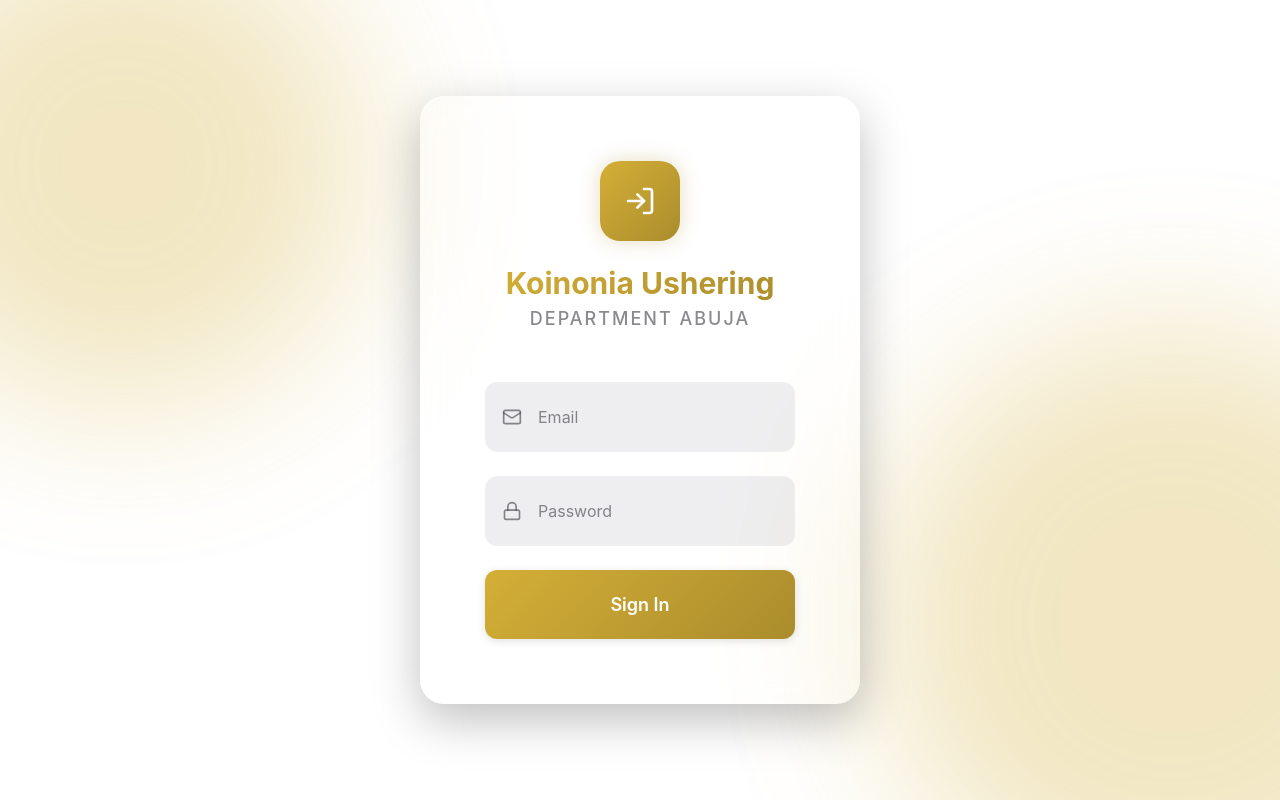
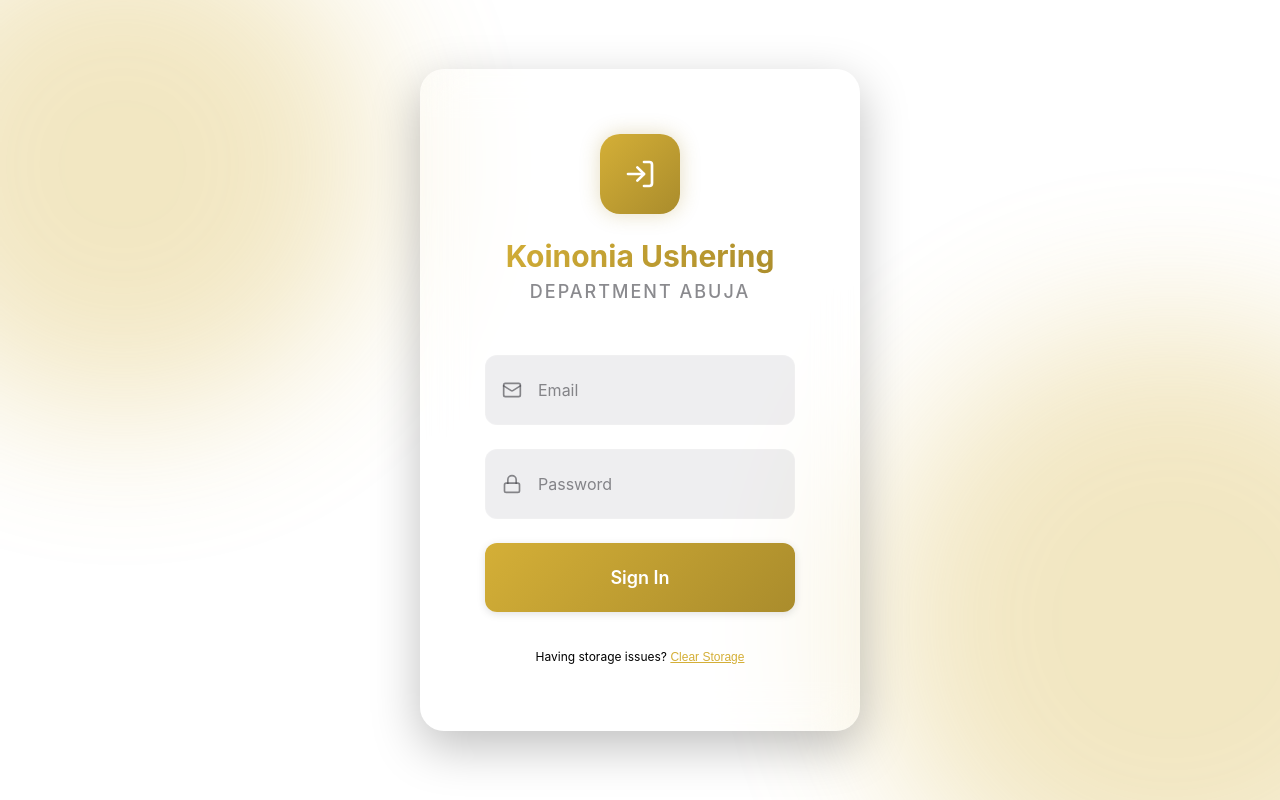
Before and after one commit to kudgraphics-gif/ushering-attendance, a React (Vite) app: page /login in a window 1280 px wide. Built offline with nearby package versions, Linux system fonts and the light colour scheme.

Commit message:
changed Image issue

```diff
--- a/src/pages/LoginPage.tsx
+++ b/src/pages/LoginPage.tsx
@@ -46,6 +46,20 @@
             const errorMessage = error instanceof Error ? error.message : 'Invalid email or password';
             toast.error(errorMessage);
             logout();
+        }
+    };
+
+    const handleClearStorage = () => {
+        if (confirm('⚠️ This will clear all stored data including avatars. Continue?')) {
+            try {
+                const itemCount = Object.keys(localStorage).length;
+                localStorage.clear();
+                toast.success(`Cleared ${itemCount} items from storage`);
+                console.log('✅ Storage cleared manually by user');
+            } catch (error) {
+                toast.error('Failed to clear storage');
+                console.error('Failed to clear storage:', error);
+            }
         }
     };
 
@@ -109,6 +123,30 @@
                     >
                         Sign In
                     </Button>
+
+                    <div style={{
+                        textAlign: 'center',
+                        marginTop: '12px',
+                        fontSize: '12px',
+                        color: 'var(--text-tertiary)'
+                    }}>
+                        Having storage issues?{' '}
+                        <button
+                            type="button"
+                            onClick={handleClearStorage}
+                            style={{
+                                background: 'none',
+                                border: 'none',
+                                color: 'var(--color-primary)',
+                                textDecoration: 'underline',
+                                cursor: 'pointer',
+                                fontSize: '12px',
+                                padding: 0
+                            }}
+                        >
+                            Clear Storage
+                        </button>
+                    </div>
                 </form>
             </motion.div>
         </div>
--- a/src/stores/authStore.ts
+++ b/src/stores/authStore.ts
@@ -48,42 +48,63 @@
             login: async (email: string, password: string) => {
                 set({ loading: true, error: null });
                 try {
+                    // Proactively clear all avatars to prevent quota issues
+                    try {
+                        const { clearAllAvatars } = await import('../utils/imageCompression');
+                        clearAllAvatars();
+                        console.log('Cleared all avatars before login to prevent quota issues');
+                    } catch (clearError) {
+                        console.warn('Failed to clear avatars:', clearError);
+                    }
+
                     const payload: LoginPayload = { user: email, password };
                     const userData = await authAPI.login(payload);
 
                     // Generate a token (in a real app, this comes from the backend)
                     const token = `token_${userData.id}`;
 
-                    // Check for locally persisted avatar
+                    // Don't load avatar from localStorage anymore - it's been cleared
+                    // Users will need to re-upload their avatars after login
+
                     try {
-                        const localAvatarKey = `avatar_${userData.email}`;
-                        const localAvatar = localStorage.getItem(localAvatarKey);
+                        set({
+                            user: userData,
+                            isAuthenticated: true,
+                            token,
+                            loading: false,
+                        });
+                    } catch (persistError) {
+                        // If Zustand persist fails due to quota, clear everything and retry
+                        const isQuotaError = persistError instanceof Error && (
+                            persistError.name === 'QuotaExceededError' ||
+                            persistError.message?.includes('quota') ||
+                            persistError.message?.includes('QuotaExceededError') ||
+                            persistError.message?.includes('storage')
+                        );
 
-                        if (localAvatar) {
-                            userData.avatar_url = localAvatar;
-                        }
-                    } catch (storageError) {
-                        // If localStorage has issues, just skip avatar loading
-                        console.warn('Failed to load avatar from localStorage:', storageError);
+                        if (isQuotaError) {
+                            console.error('✅ QUOTA ERROR DETECTED - Clearing localStorage...');
+                            console.error('Error details:', persistError);
 
-                        // If quota exceeded, clear old avatars
-                        if (storageError instanceof Error && storageError.name === 'QuotaExceededError') {
+                            // Clear all localStorage
                             try {
-                                const { clearAllAvatars } = await import('../utils/imageCompression');
-                                clearAllAvatars();
-                                console.log('Cleared avatars due to quota exceeded');
-                            } catch (clearError) {
-                                console.error('Failed to clear avatars:', clearError);
+                                localStorage.clear();
+                                console.log('Cleared all localStorage');
+                            } catch (e) {
+                                console.error('Failed to clear localStorage:', e);
                             }
+
+                            // Retry set
+                            set({
+                                user: userData,
+                                isAuthenticated: true,
+                                token,
+                                loading: false,
+                            });
+                        } else {
+                            throw persistError;
                         }
                     }
-
-                    set({
-                        user: userData,
-                        isAuthenticated: true,
-                        token,
-                        loading: false,
-                    });
                     // Note: No need to manually localStorage.setItem, persist does it for you!
                 } catch (error) {
                     const errorMessage = error instanceof Error ? error.message : 'Login failed';
```
